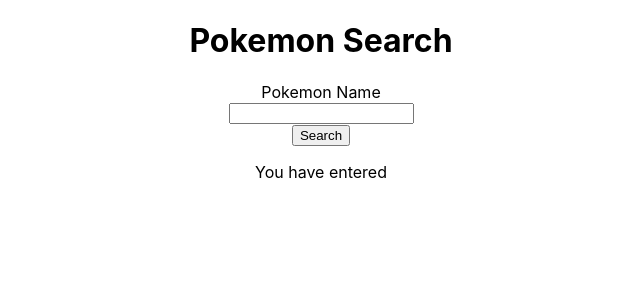
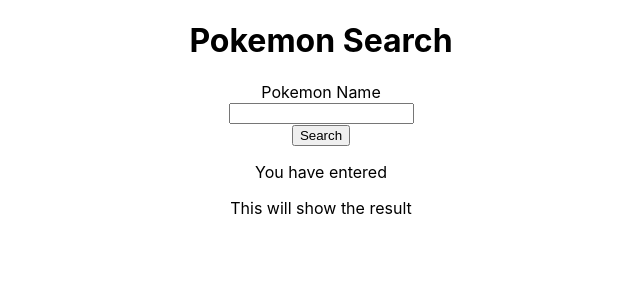
Before and after one commit to jingyukang/JIN-MSA-Phase-2, a React (Create React App) app in the folder frontend/: page / in a window 1280 px wide. Shown: the top 300 px of the page, without its empty margins (319-959 px from the left). Built offline with nearby package versions, Linux system fonts and the light colour scheme.

Commit message:
Frontend - step 3 Making an API cll

```diff
--- a/frontend/package.json
+++ b/frontend/package.json
@@ -10,6 +10,7 @@
     "@types/node": "^16.11.47",
     "@types/react": "^18.0.15",
     "@types/react-dom": "^18.0.6",
+    "axios": "^0.27.2",
     "react": "^18.2.0",
     "react-dom": "^18.2.0",
     "react-scripts": "5.0.1",
--- a/frontend/src/App.tsx
+++ b/frontend/src/App.tsx
@@ -1,12 +1,16 @@
+import axios from "axios";
 import React, { useState } from "react";
-import logo from "./logo.svg";
 import "./App.css";
 
 function App() {
   const [pokemonName, setPokemonName] = useState("");
 
+  const POKEMON_BASE_URL = "https://pokeapi.co/api/v2";
+
   const search = (): void => {
-    alert("Search button has been clicked!");
+    axios.get(POKEMON_BASE_URL + "/pokemon/" + pokemonName).then((res) => {
+      console.log(res.data);
+    });
   };
 
   return (
@@ -26,6 +30,8 @@
       </div>
 
       <p>You have entered {pokemonName}</p>
+
+      <div id="pokemon-result">This will show the result</div>
     </div>
   );
 }
```
Also changed, not shown: 1 other file (tests, documents, lock files or other folders).
